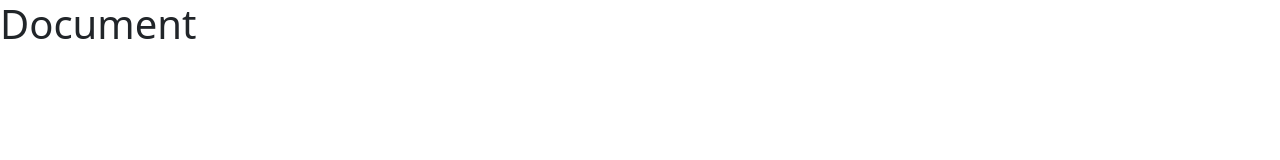
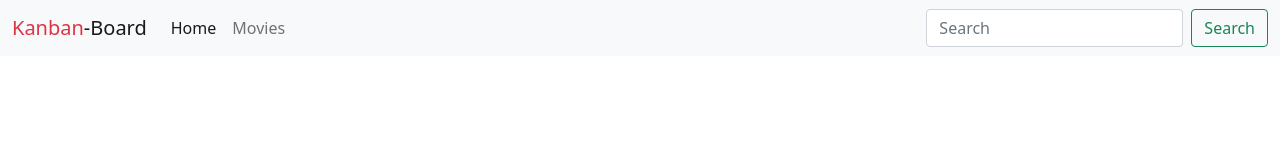
Before and after one commit to odhiambo-ed/JavaScript-Capstone, a website built with webpack: page src/index.html in a window 1280 px wide. Built offline with nearby package versions, Linux system fonts and the light colour scheme.

Commit message:
Add Header

```diff
--- a/src/index.html
+++ b/src/index.html
@@ -7,7 +7,31 @@
     <title>Kanban</title>
 </head>
 <body>
-    <h1>Document</h1>
+    <header>
+        <nav class="navbar navbar-expand-lg navbar-light bg-light">
+            <div class="container-fluid">
+                <a class="navbar-brand" href="#"><span class="text-danger">Kanban</span>-Board</a>
+                <button class="navbar-toggler" type="button" data-bs-toggle="collapse" data-bs-target="#navbarSupportedContent"
+                    aria-controls="navbarSupportedContent" aria-expanded="false" aria-label="Toggle navigation">
+                    <span class="navbar-toggler-icon"></span>
+                </button>
+                <div class="collapse navbar-collapse" id="navbarSupportedContent">
+                    <ul class="navbar-nav me-auto mb-2 mb-lg-0">
+                        <li class="nav-item">
+                            <a class="nav-link active" aria-current="page" href="#">Home</a>
+                        </li>
+                        <li class="nav-item">
+                            <a class="nav-link" href="#">Movies</a>
+                        </li>
+                    </ul>
+                    <form class="d-flex">
+                        <input class="form-control me-2" type="search" placeholder="Search" aria-label="Search">
+                        <button class="btn btn-outline-success" type="submit">Search</button>
+                    </form>
+                </div>
+            </div>
+        </nav>
+    </header>
 
 </body>
 </html>
```
